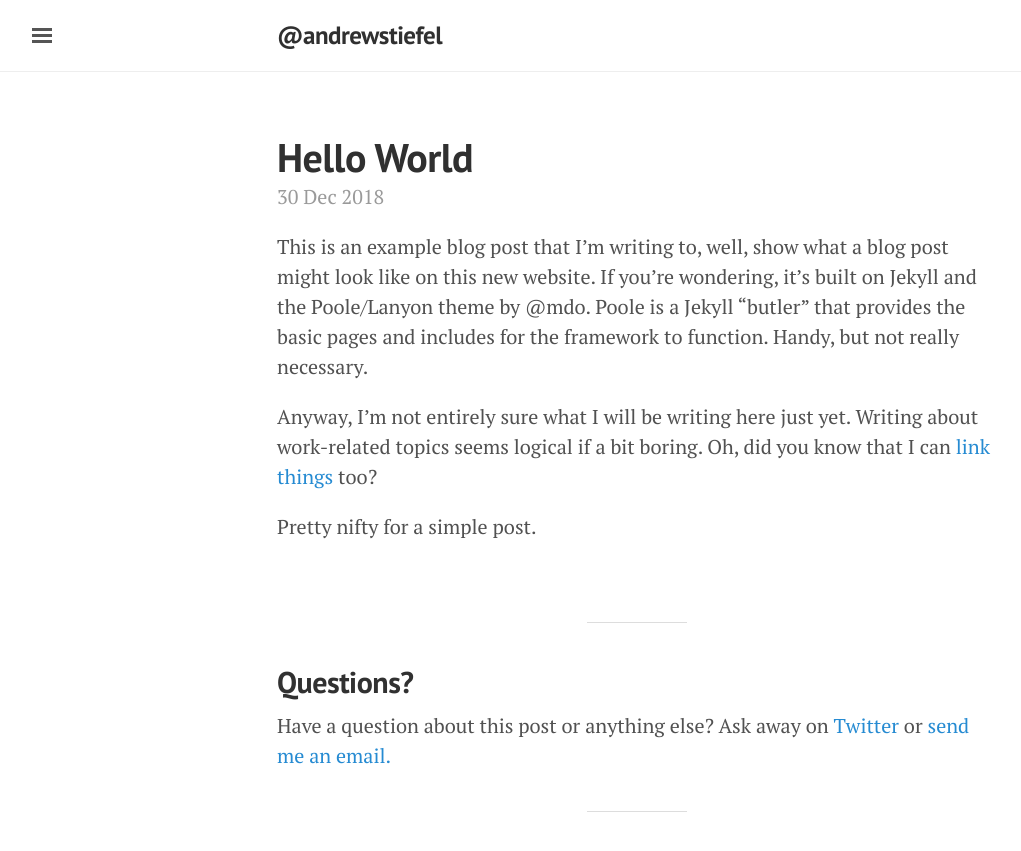
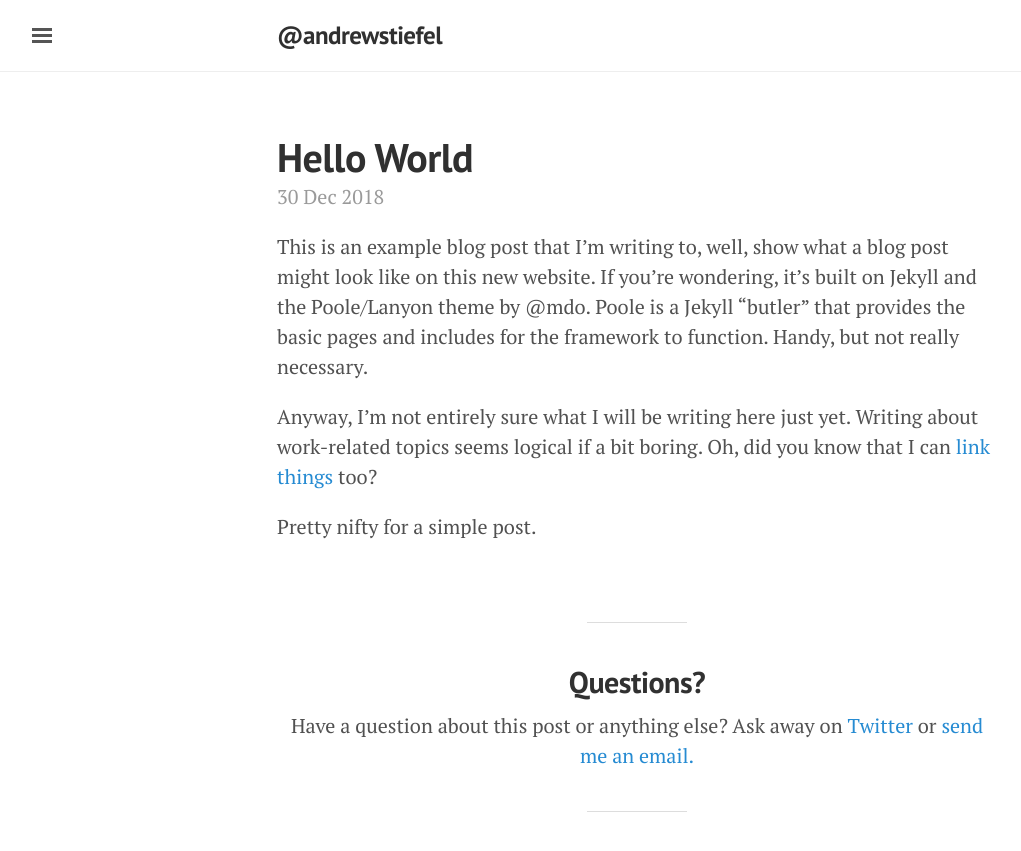
Before and after one commit to andrewstiefel/andrewstiefel.com, a Jekyll site: the page built from _posts/2018-12-30-hello-world.md, in a window 1280 px wide. Shown: the top 851 px of the page, without its empty margins (3-1024 px from the left). Built offline with Jekyll 4.4.1, drawn with Linux system fonts in a browser that asks for light colours.

Commit message:
Update main.css

```diff
--- a/assets/css/main.css
+++ b/assets/css/main.css
@@ -555,6 +555,10 @@
     border: 0;
 }
 
+.theme-base-custom .qna {
+    text-align: center;
+}
+
 /*
  * Overlay sidebar
  *
```
